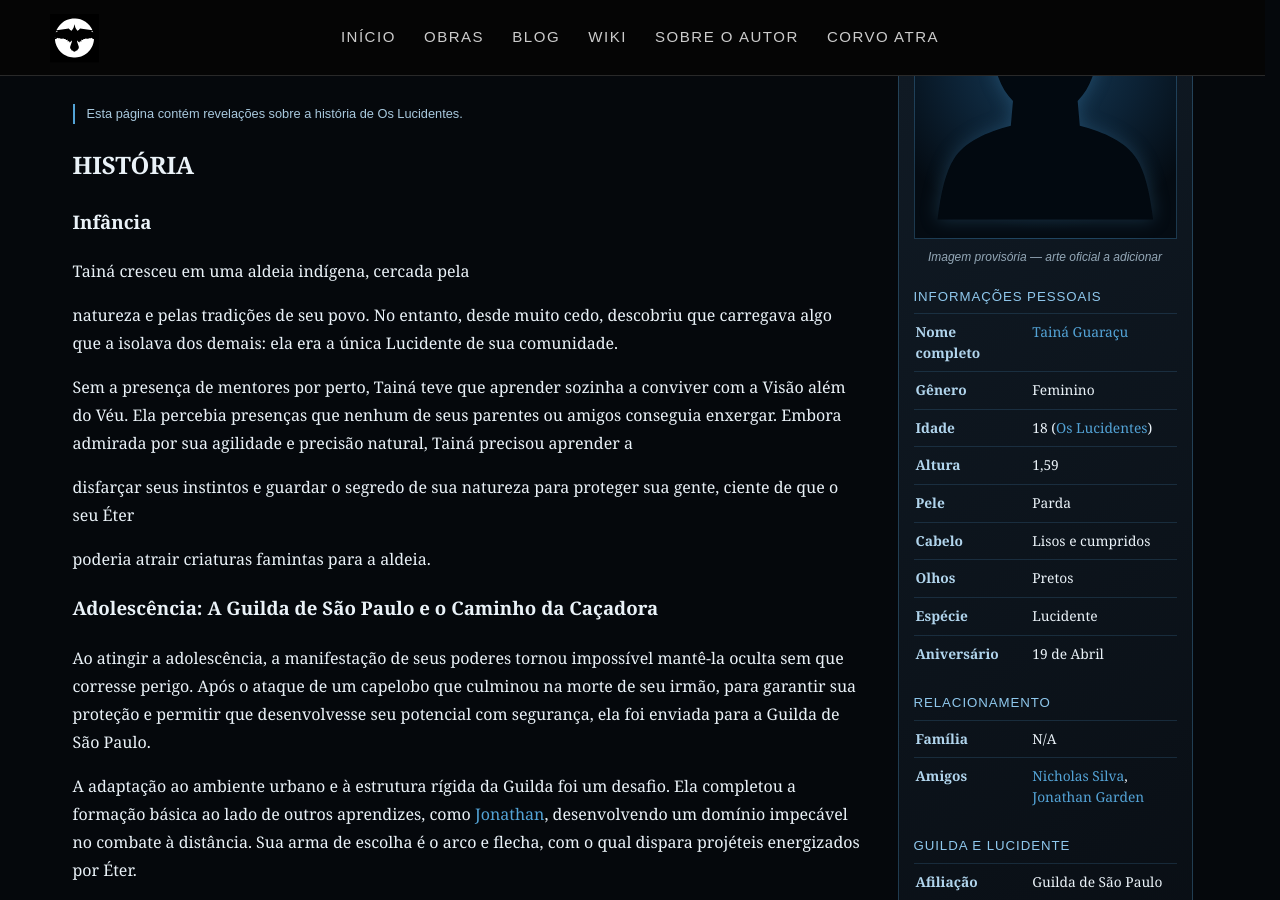
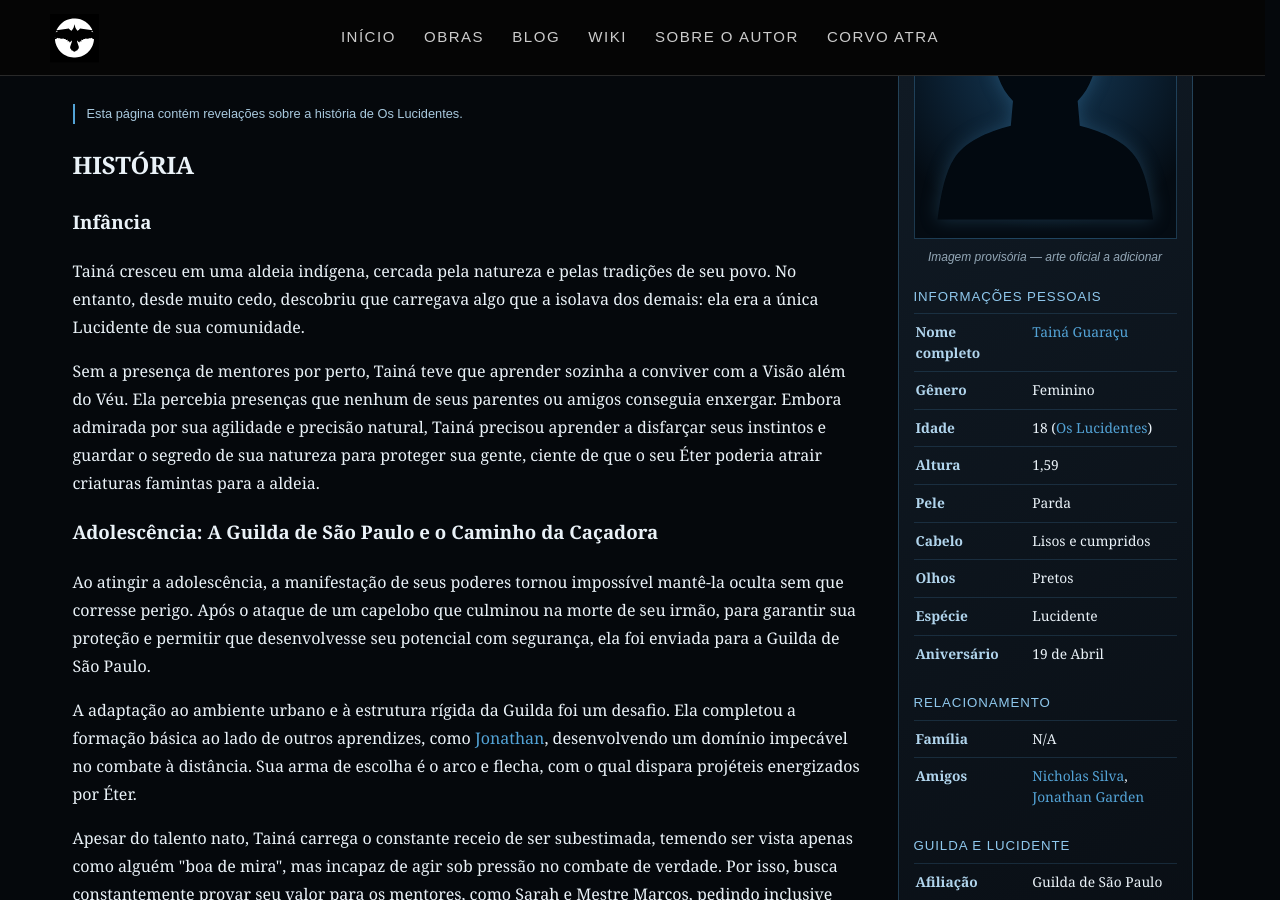
Before and after one commit to corvoatra/corvo-atra, a Jekyll site: the page built from wiki-taina-guaracu.html, in a window 1280 px wide and 900 px high, scrolled down 379 px. Built offline with Jekyll 4.4.1, drawn with Linux system fonts in a browser that asks for light colours.

```diff
--- a/wiki-taina-guaracu.html
+++ b/wiki-taina-guaracu.html
@@ -40,11 +40,8 @@ footer .links a{color:inherit}footer .links a:hover{color:var(--accent)}
 <main class="wrap"><p class="breadcrumb"><a href="{{ '/wiki.html' | relative_url }}">Wiki</a> / <a href="{{ '/wiki-guardioes-do-veu.html' | relative_url }}">Guardiões do Véu</a> / Tainá Guaraçu</p><h1 class="page-heading">Tainá Guaraçu</h1>
 <div class="wiki-article"><article class="wiki-content"><p class="intro">Tainá é uma das personagens principais da série Guardiões do Véu, introduzida no primeiro livro, <a href="{{ '/wiki-os-lucidentes.html' | relative_url }}">Os Lucidentes</a>. Ela é uma aprendiz focada e habilidosa da Guilda de São Paulo, especializada no combate com arco e flecha. Inicialmente cética e rigorosa com as regras, ela é arrastada contra sua vontade para a missão de <a href="{{ '/wiki-nicholas-elron-silva.html' | relative_url }}">Nicholas</a>, onde sua pragmatismo e habilidades de combate se mostram cruciais para a sobrevivência do grupo. Por trás de sua fachada dura, Tainá carrega a dor de uma tragédia pessoal que a motiva a se tornar cada vez mais forte.</p><p class="spoiler-note">Esta página contém revelações sobre a história de Os Lucidentes.</p><h2>HISTÓRIA</h2>
 <h3>Infância</h3>
-<p>Tainá cresceu em uma aldeia indígena, cercada pela</p>
-<p>natureza e pelas tradições de seu povo. No entanto, desde muito cedo, descobriu que carregava algo que a isolava dos demais: ela era a única Lucidente de sua comunidade.</p>
-<p>Sem a presença de mentores por perto, Tainá teve que aprender sozinha a conviver com a Visão além do Véu. Ela percebia presenças que nenhum de seus parentes ou amigos conseguia enxergar. Embora admirada por sua agilidade e precisão natural, Tainá precisou aprender a</p>
-<p>disfarçar seus instintos e guardar o segredo de sua natureza para proteger sua gente, ciente de que o seu Éter</p>
-<p>poderia atrair criaturas famintas para a aldeia.</p>
+<p>Tainá cresceu em uma aldeia indígena, cercada pela natureza e pelas tradições de seu povo. No entanto, desde muito cedo, descobriu que carregava algo que a isolava dos demais: ela era a única Lucidente de sua comunidade.</p>
+<p>Sem a presença de mentores por perto, Tainá teve que aprender sozinha a conviver com a Visão além do Véu. Ela percebia presenças que nenhum de seus parentes ou amigos conseguia enxergar. Embora admirada por sua agilidade e precisão natural, Tainá precisou aprender a disfarçar seus instintos e guardar o segredo de sua natureza para proteger sua gente, ciente de que o seu Éter poderia atrair criaturas famintas para a aldeia.</p>
 <h3>Adolescência: A Guilda de São Paulo e o Caminho da Caçadora</h3>
 <p>Ao atingir a adolescência, a manifestação de seus poderes tornou impossível mantê-la oculta sem que corresse perigo. Após o ataque de um capelobo que culminou na morte de seu irmão, para garantir sua proteção e permitir que desenvolvesse seu potencial com segurança, ela foi enviada para a Guilda de São Paulo.</p>
 <p>A adaptação ao ambiente urbano e à estrutura rígida da Guilda foi um desafio. Ela completou a formação básica ao lado de outros aprendizes, como <a href="{{ '/wiki-jonathan-garden.html' | relative_url }}">Jonathan</a>, desenvolvendo um domínio impecável no combate à distância. Sua arma de escolha é o arco e flecha, com o qual dispara projéteis energizados por Éter.</p>
```
